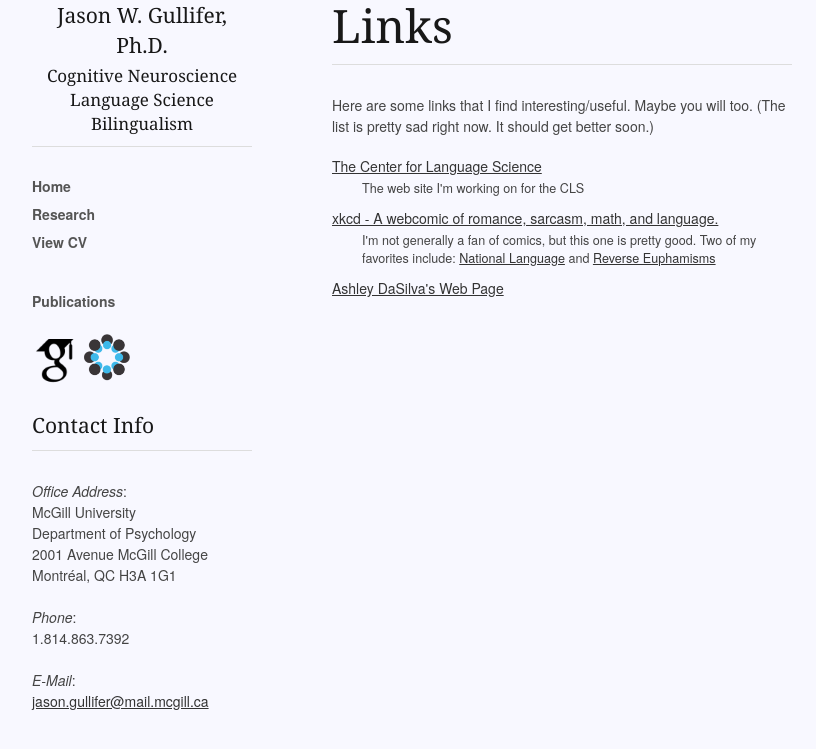
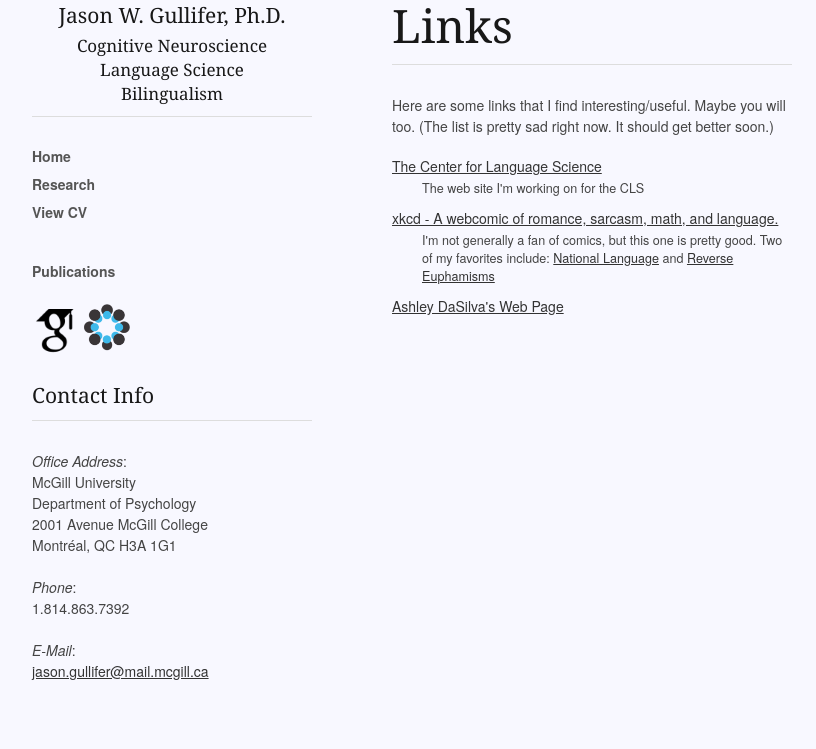
Before and after one commit to jasongullifer/jasongullifer.github.io, a Jekyll site: the page built from links.html, in a window 1280 px wide. Shown: the top 749 px of the page, without its empty margins (138-954 px from the left). Built offline with Jekyll 4.4.1, drawn with Linux system fonts in a browser that asks for light colours; nearby versions of some CDN libraries; Markdown is read by kramdown in place of the engine named in the settings.

Commit message:
five and seven

```diff
--- a/_layouts/default.html
+++ b/_layouts/default.html
@@ -45,7 +45,7 @@
 
 <div class="container">
 
-  <div class="four columns sidebar">
+  <div class="five columns sidebar">
 
       <h4 style="text-align:center">Jason W. Gullifer, Ph.D.</h4>
       <h5 style="text-align:center">Cognitive Neuroscience</h5>
@@ -59,7 +59,7 @@
 		{% include contactinfo.html %}
 
   </div>
-	  <div class="eight columns content offset-by-one">
+	  <div class="seven columns content offset-by-one">
 {{ content }}
 	  </div>
 
```
